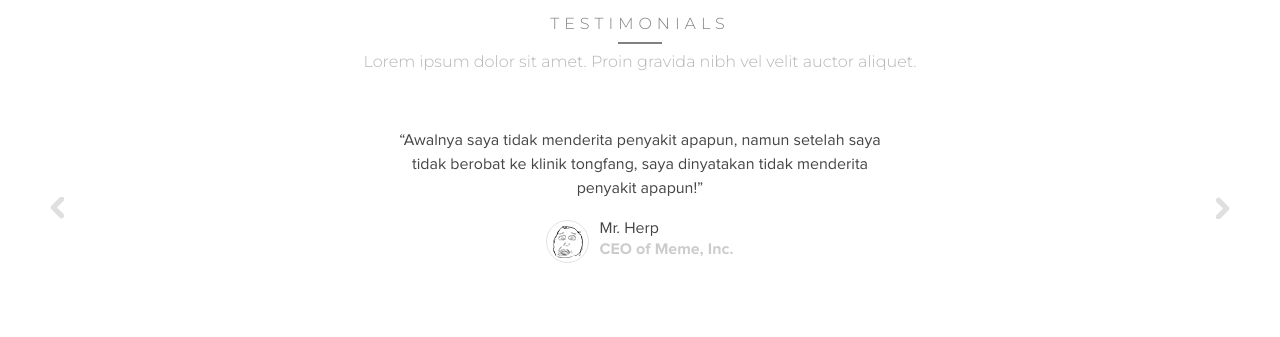
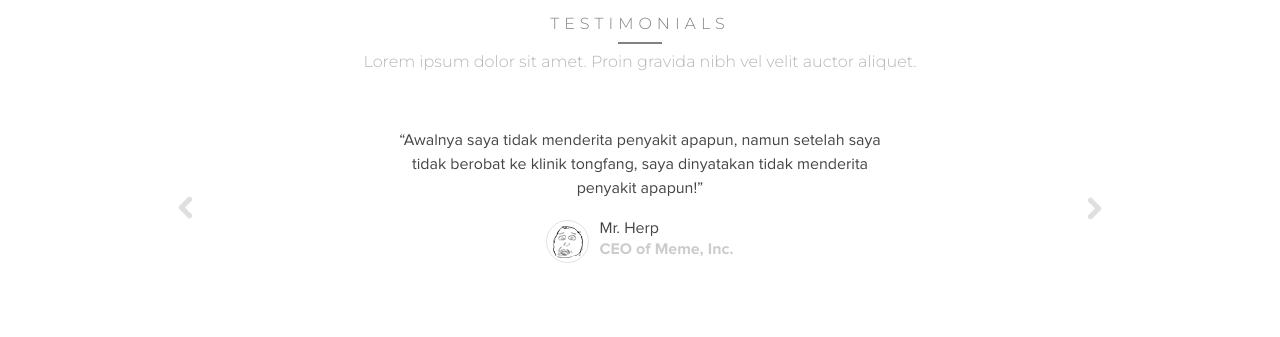
Before and after one commit to ilya-ozerov/switch, a React (Create React App) app: page / in a window 1280 px wide. Shown: the part 2020-2357 px from the top of the page. Built offline with nearby package versions, Linux system fonts and the light colour scheme.

Commit message:
resize body width in testimonials

```diff
--- a/src/components/Testimonials/Carousel/commentsСarousel.scss
+++ b/src/components/Testimonials/Carousel/commentsСarousel.scss
@@ -20,7 +20,7 @@
   }
 
   &__body {
-    max-width: 90vw;
+    max-width: 70vw;
   }
 
   &__item {
```
